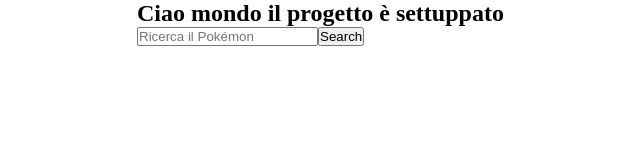
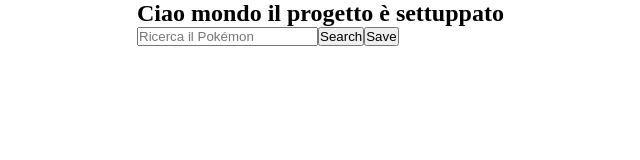
Before and after one commit to DamianoLunardo/vue-pokedex, a Vue app: page / in a window 1280 px wide. Shown: the top 160 px of the page, without its empty margins (53-693 px from the left). Built offline with nearby package versions, Linux system fonts and the light colour scheme.

Commit message:
Add - save

```diff
--- a/src/pages/Serach.vue
+++ b/src/pages/Serach.vue
@@ -1,6 +1,6 @@
 <script setup>
 import axios from 'axios';
-import { ref } from 'vue';
+import { ref, onMounted } from 'vue';
 
 // Variabili di riferimento per memorizzare i dati del Pokémon e il messaggio di errore
 const search = ref(''); // Ricerca del Pokémon
@@ -10,6 +10,7 @@ const pokemonStats = ref(null); // Statistiche del Pokémon
 const pokemonTypes = ref([]); // Tipi del Pokémon
 const pokemonHeight = ref(0); // Altezza del Pokémon
 const pokemonWeight = ref(0); // Peso del Pokémon
+const savedPokemon = ref([]); // Array per memorizzare i Pokémon salvati
 
 // Funzione per cercare un Pokémon
 const searchPokemon = async () => {
@@ -42,6 +43,21 @@ const searchPokemon = async () => {
     errorMessage.value = 'No Pokémon found, do another search.';
   }
 };
+
+// Funzione per salvare il Pokémon trovato, quindi nome stats ecc...
+const savePokemon = () => {
+  const newPokemon = {
+    name: pokemonName.value,
+    types: pokemonTypes.value,
+    height: pokemonHeight.value,
+    weight: pokemonWeight.value,
+    stats: pokemonStats.value
+  };
+  savedPokemon.value.push(newPokemon);
+  console.log(savedPokemon.value);
+  emit ('pokemon-saved', newPokemon);
+};
+
 </script>
 
 <template>
@@ -50,6 +66,8 @@ const searchPokemon = async () => {
         <input type="text" v-model="search" placeholder="Ricerca il Pokémon">
         <!-- Bottone per avviare la ricerca -->
         <button @click="searchPokemon">Search</button>
+        <!-- Bottone per salvare il Pokèmon -->
+        <button @click="savePokemon">Save</button>
         <!-- Messaggio di errore, se non esiste il Pokèmon -->
         <p v-if="errorMessage" style="color: red;">{{ errorMessage }}</p>
         <!-- Mostra il nome  -->
@@ -67,6 +85,6 @@ const searchPokemon = async () => {
     </div>
 </template>
 
-<style scoped>
+<style lang="scss" scoped>
 
 </style>
```
